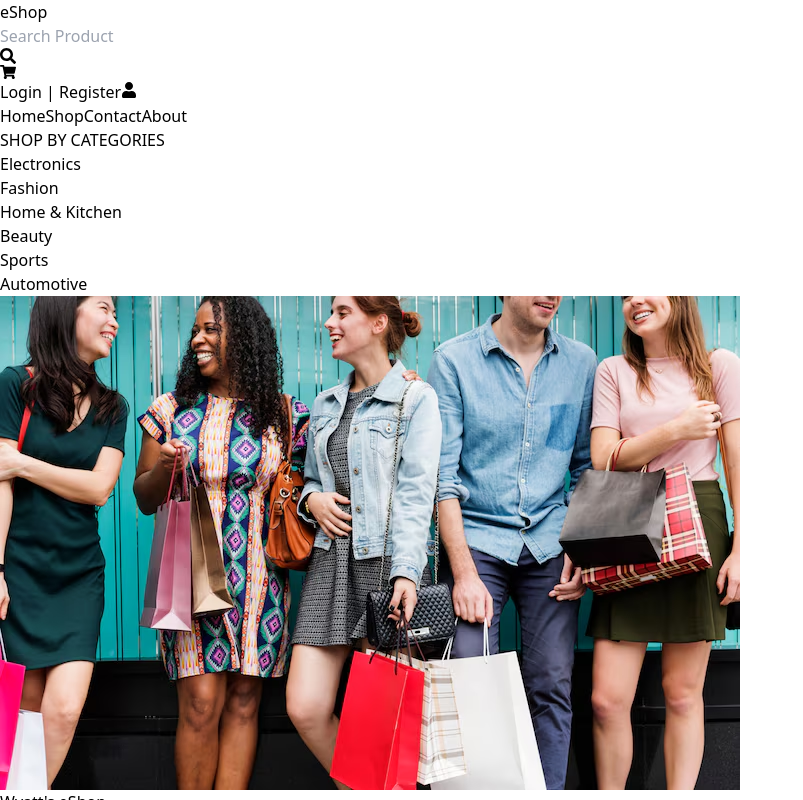
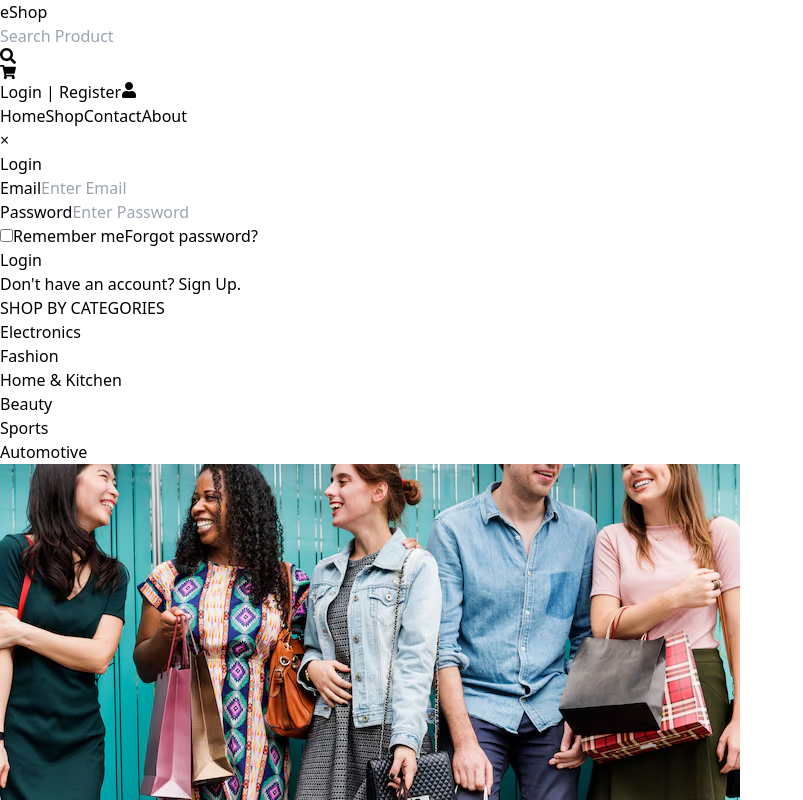
Before and after one commit to wyattraimer/eCommerce, a React (Vite) app: page / in a window 1280 px wide. Both pictures are taken after a click on the button "Login | Register". Shown: the top 800 px of the page, without its empty margins (0-803 px from the left). Built offline with nearby package versions, Linux system fonts and the light colour scheme.

Commit message:
Show Login/Register page

```diff
--- a/src/components/Login.jsx
+++ b/src/components/Login.jsx
@@ -24,10 +24,10 @@ const Login = () => {
         <div className="mb-4 flex items-center justify-between">
           <label className="inline-flex items-center">
             <input type="checkbox" className="form-checkbox" />
-            <span className="ml-2 text-gray-700">Remember Me</span>
+            <span className="ml-2 text-gray-700">Remember me</span>
           </label>
           <a href="#" className="text-red-800">
-            Forgot Password?
+            Forgot password?
           </a>
         </div>
         <div className="mb-4">
@@ -37,8 +37,8 @@ const Login = () => {
         </div>
       </form>
       <div className="text-center">
-        <span className="text-gray-700">Don't Have an Account?</span>
-        <button className="text-red-800">Sign Up</button>
+        <span className="text-gray-700">Don't have an account? </span>
+        <button className="text-red-800">Sign Up.</button>
       </div>
     </div>
   );
--- a/src/components/Navbar.jsx
+++ b/src/components/Navbar.jsx
@@ -1,9 +1,15 @@
-import React from "react";
+import React, { useState } from "react";
 import { FaSearch, FaShoppingCart, FaUser } from "react-icons/fa";
 import { useSelector } from "react-redux";
 import { Link } from "react-router-dom";
+import Modal from "./Modal";
+import Login from "./Login";
+import Register from "./Register";
 
 export const Navbar = (props) => {
+    const [isModalOpen, setIsModelOpen] = useState(false)
+    const [isLogin, setIsLogin] = useState(true)
+
     const products = useSelector(state => state.cart.products)
     return (
     <nav className="bg=white shadow-md">
@@ -26,7 +32,10 @@ export const Navbar = (props) => {
                         </span>
                     )}
                 </Link>
-                <button className="hidden md:block">
+                <button
+                    className="hidden md:block"
+                    onClick={() => setIsModelOpen(true)}
+                >
                     Login | Register
                 </button>
                 <button className="block md:hidden">
@@ -48,6 +57,9 @@ export const Navbar = (props) => {
                 About
             </Link>
         </div>
+        <Modal isModalOpen={isModalOpen} setIsModelOpen={setIsModelOpen}>
+            {isLogin ? <Login /> : <Register />}
+        </Modal>
     </nav>
     );
 }
```
